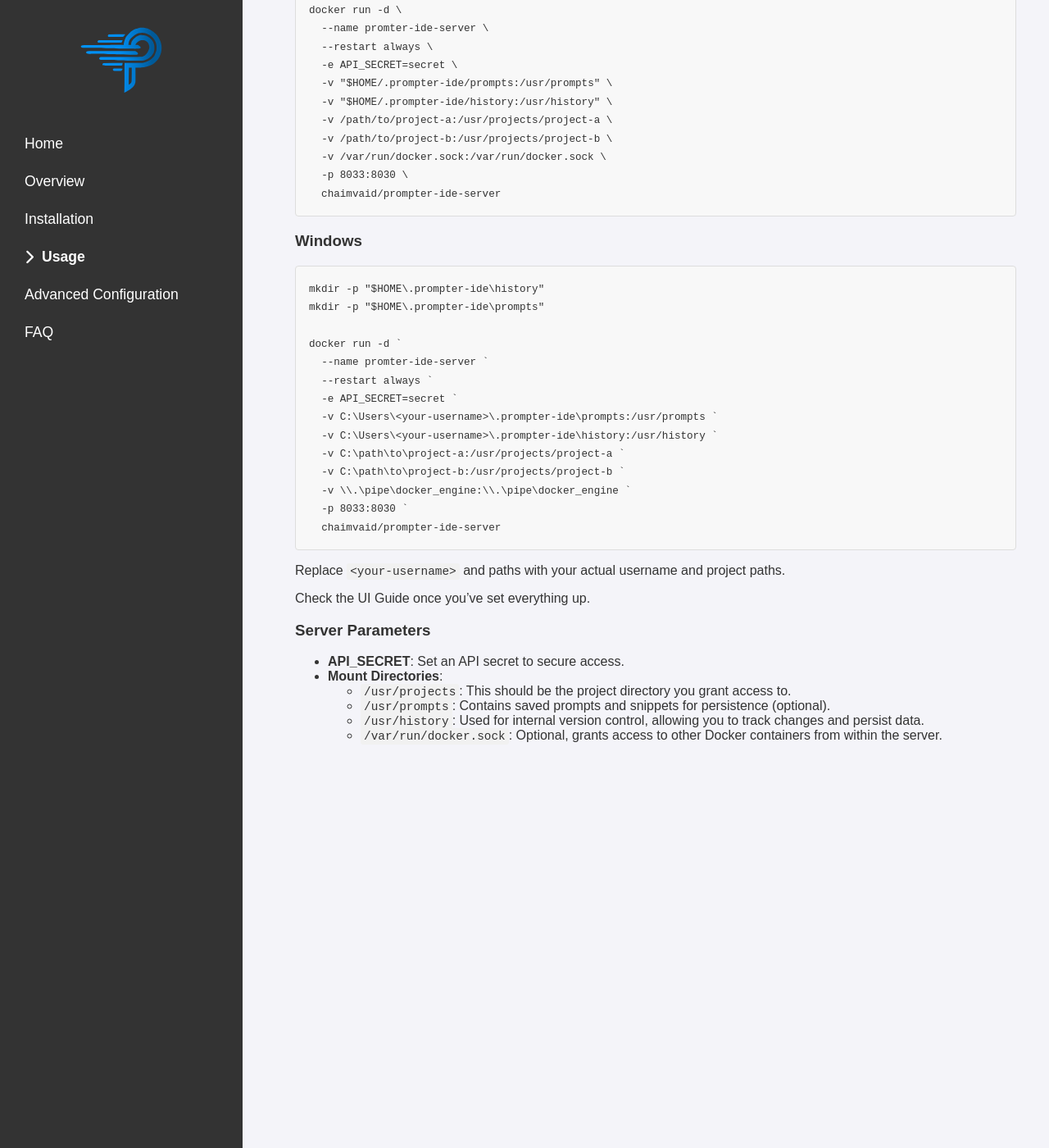
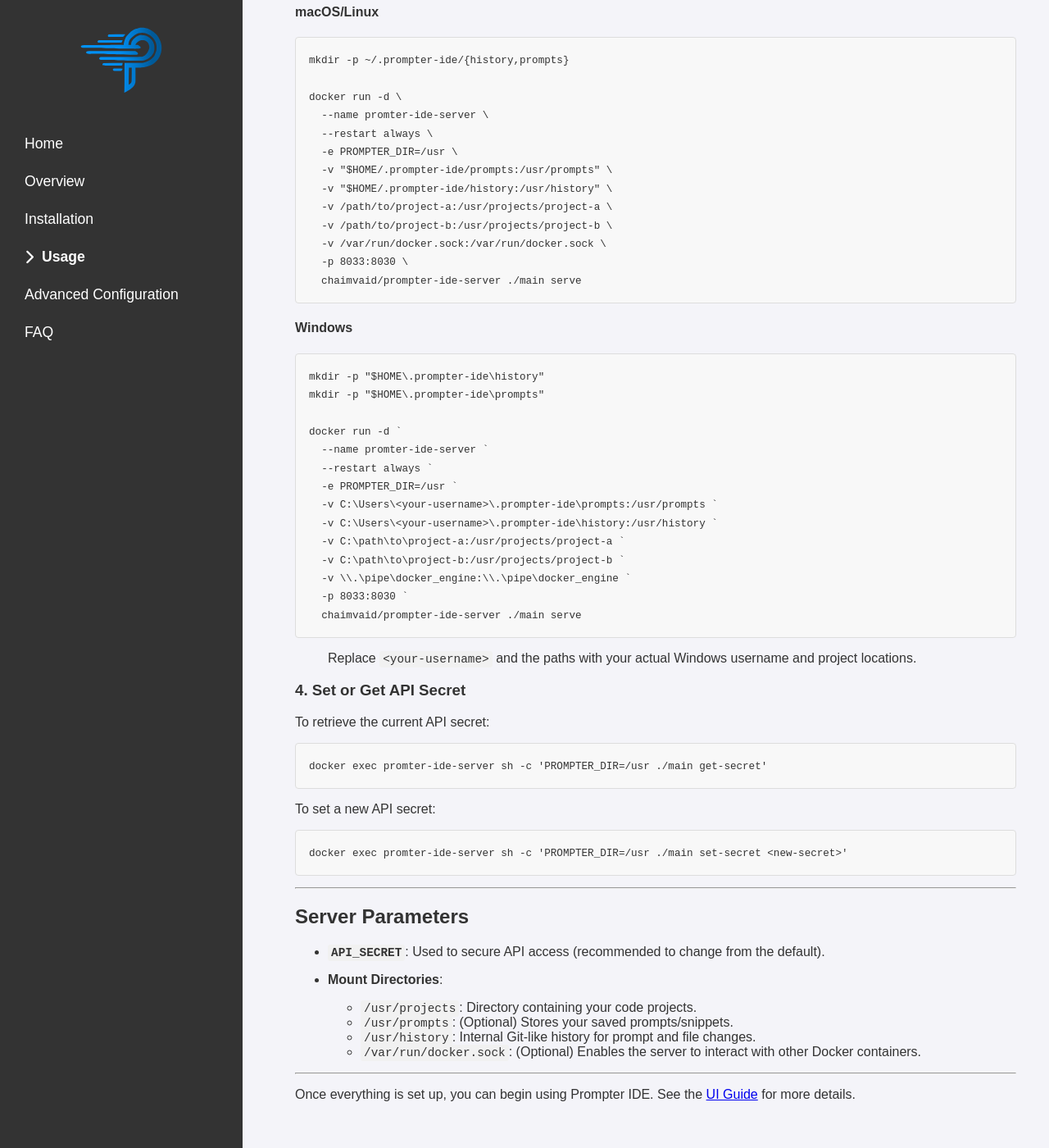
Before and after one commit to chaimvaid/prompter-ide-doc, a Jekyll site: the page built from docs/installation.md, in a window 1280 px wide and 1400 px high, scrolled down 552 px. Shown: the whole window at 82% size. Built offline with Jekyll 4.4.1, drawn with Linux system fonts in a browser that asks for light colours; some of the changed text lies outside the part shown.

Commit message:
fix installation

`````diff
--- a/docs/installation.md
+++ b/docs/installation.md
@@ -32,17 +35,17 @@ mkdir -p ~/.prompter-ide/{history,prompts}
 docker run -d \
   --name promter-ide-server \
   --restart always \
-  -e API_SECRET=secret \
+  -e PROMPTER_DIR=/usr \
   -v "$HOME/.prompter-ide/prompts:/usr/prompts" \
   -v "$HOME/.prompter-ide/history:/usr/history" \
   -v /path/to/project-a:/usr/projects/project-a \
   -v /path/to/project-b:/usr/projects/project-b \
   -v /var/run/docker.sock:/var/run/docker.sock \
   -p 8033:8030 \
-  chaimvaid/prompter-ide-server
-```
+  chaimvaid/prompter-ide-server ./main serve
+````
 
-### Windows
+#### Windows
 
 ```powershell
 mkdir -p "$HOME\.prompter-ide\history"
@@ -51,25 +54,44 @@ mkdir -p "$HOME\.prompter-ide\prompts"
 docker run -d `
   --name promter-ide-server `
   --restart always `
-  -e API_SECRET=secret `
+  -e PROMPTER_DIR=/usr `
   -v C:\Users\<your-username>\.prompter-ide\prompts:/usr/prompts `
   -v C:\Users\<your-username>\.prompter-ide\history:/usr/history `
   -v C:\path\to\project-a:/usr/projects/project-a `
   -v C:\path\to\project-b:/usr/projects/project-b `
   -v \\.\pipe\docker_engine:\\.\pipe\docker_engine `
   -p 8033:8030 `
-  chaimvaid/prompter-ide-server
+  chaimvaid/prompter-ide-server ./main serve
 ```
 
-Replace `<your-username>` and paths with your actual username and project paths.
+> Replace `<your-username>` and the paths with your actual Windows username and project locations.
 
-Check the UI Guide once you’ve set everything up.
+### 4. Set or Get API Secret
 
-### Server Parameters
+To retrieve the current API secret:
 
-- **API_SECRET**: Set an API secret to secure access.
-- **Mount Directories**:
-  - `/usr/projects`: This should be the project directory you grant access to.
-  - `/usr/prompts`: Contains saved prompts and snippets for persistence (optional).
-  - `/usr/history`: Used for internal version control, allowing you to track changes and persist data.
-  - `/var/run/docker.sock`: Optional, grants access to other Docker containers from within the server.
+```bash
+docker exec promter-ide-server sh -c 'PROMPTER_DIR=/usr ./main get-secret'
+```
+
+To set a new API secret:
+
+```bash
+docker exec promter-ide-server sh -c 'PROMPTER_DIR=/usr ./main set-secret <new-secret>'
+```
+
+---
+
+## Server Parameters
+
+* **`API_SECRET`**: Used to secure API access (recommended to change from the default).
+* **Mount Directories**:
+
+  * `/usr/projects`: Directory containing your code projects.
+  * `/usr/prompts`: (Optional) Stores your saved prompts/snippets.
+  * `/usr/history`: Internal Git-like history for prompt and file changes.
+  * `/var/run/docker.sock`: (Optional) Enables the server to interact with other Docker containers.
+
+---
+
+Once everything is set up, you can begin using Prompter IDE. See the [UI Guide](#) for more details.
`````
Also changed, not shown: other parts of docs/installation.md (+14 -11 lines).
